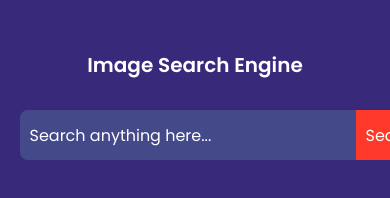
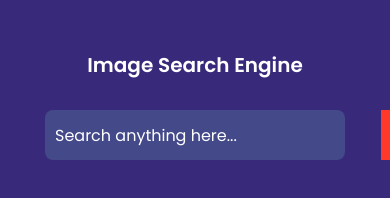
Before and after one commit to TonyStark-19/Image-Search-Engine, a plain HTML site: page index.html in a window 390 px wide. Drawn offline with Linux system fonts and the light colour scheme.

Commit message:
Fixed responsiveness

```diff
--- a/style.css
+++ b/style.css
@@ -6,6 +6,7 @@
     box-sizing: border-box;
     font-family: "Poppins", sans-serif;
     scroll-behavior: smooth;
+    user-select: none;
 }
 
 body {
@@ -212,6 +213,7 @@ form button {
 
     form {
         height: 50px;
+        max-width: 300px;
     }
 
     form input {
```
